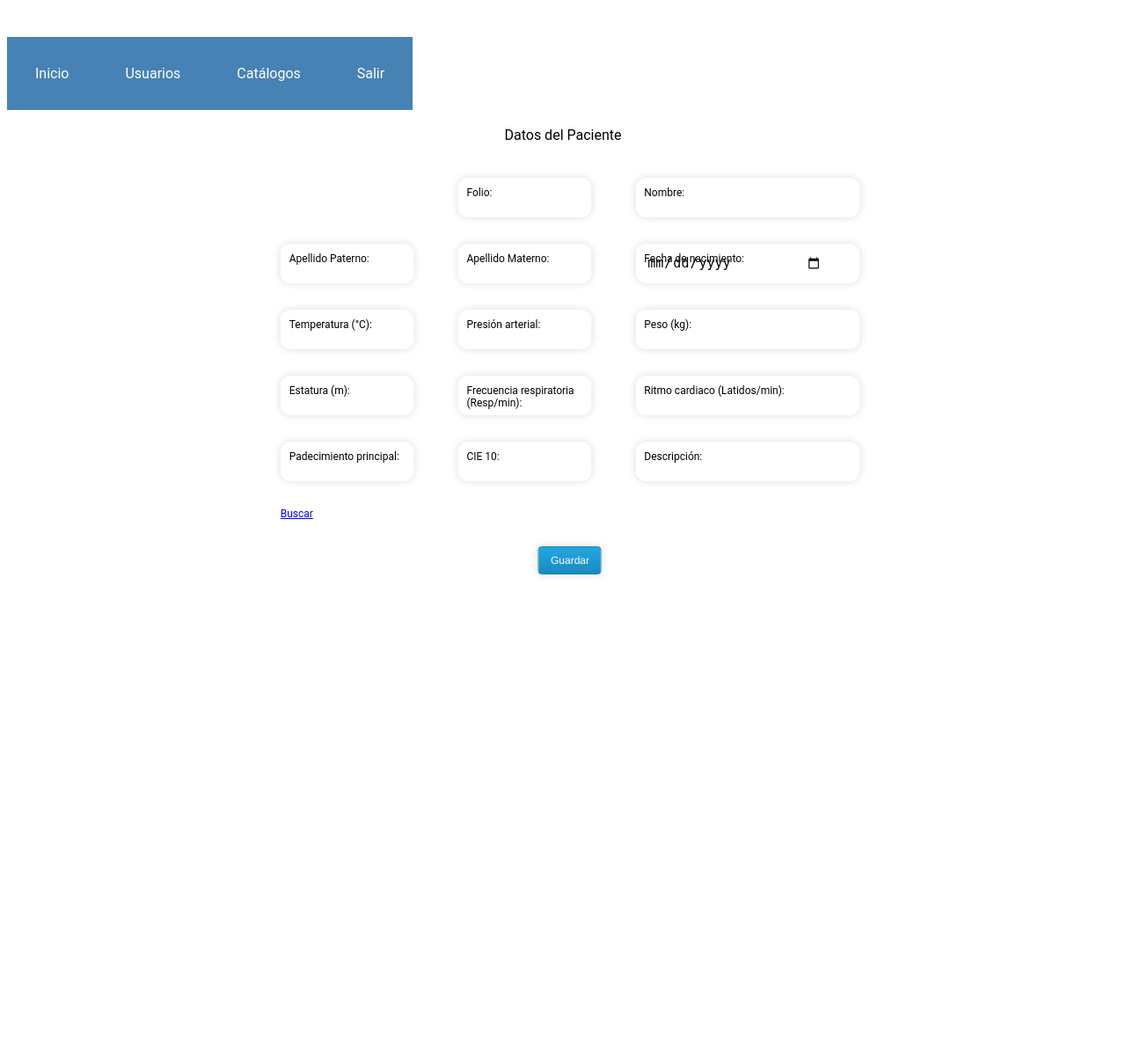
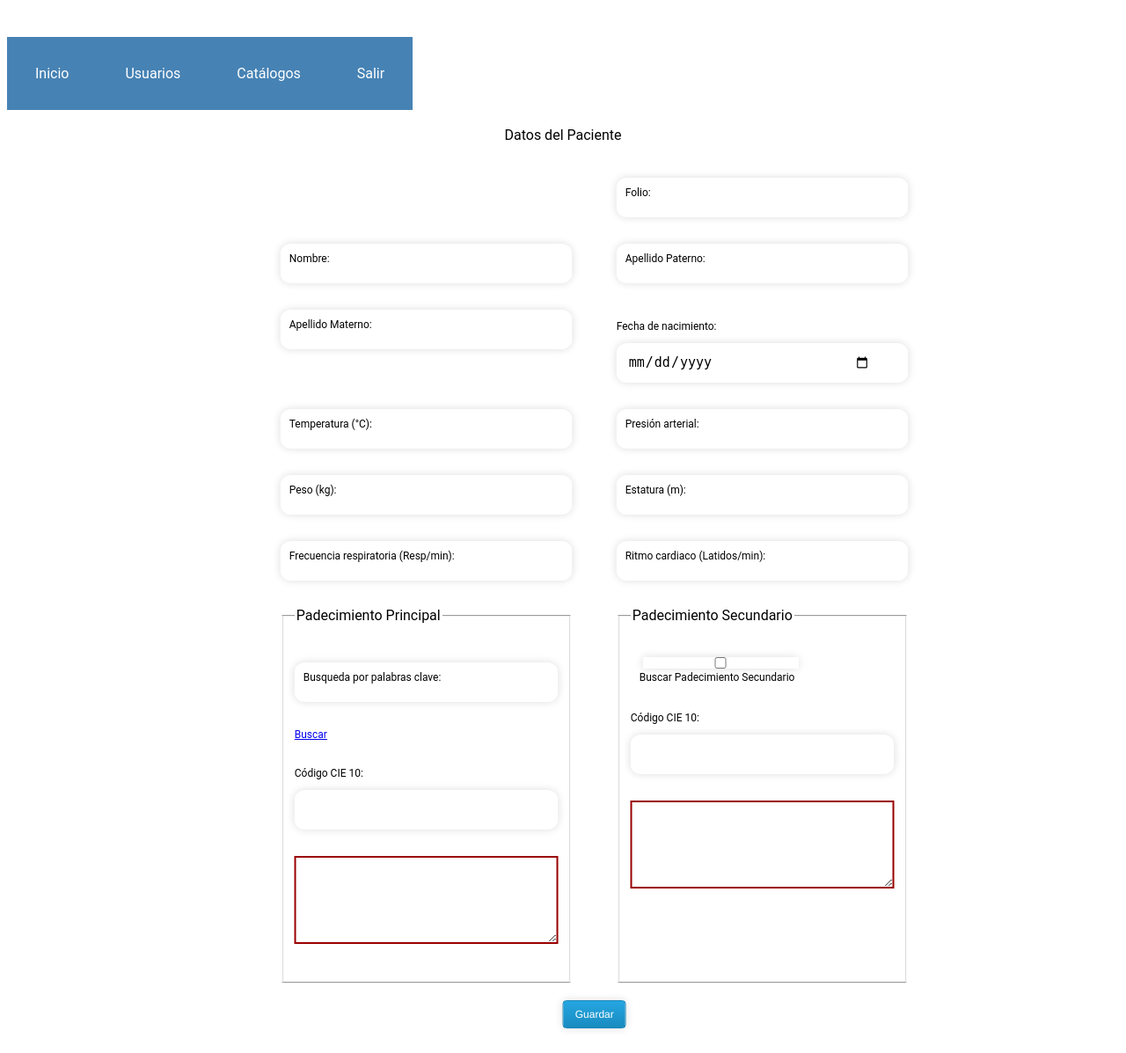
Before and after one commit to joelalonsov/PT2, a PHP site: page /Prescripcion/prescripcion.php in a window 1280 px wide; the page is wider, and only the part inside the window is pictured. Shown: the part 214-1411 px from the top of that part at 88% size. Before the commit the page ends 869 px from the top of that part, so only its background shows below. Run offline with PHP 8.4, Linux system fonts and the light colour scheme; the visitor is signed in with stand-in values (Sample User, id 1); some libraries are stand-ins or nearby versions.

Commit message:
Preliminar Padecimiento secundario

```diff
--- a/CSS/estilos.css
+++ b/CSS/estilos.css
@@ -119,10 +119,13 @@ main {
 	margin-right: 10px;
 }
 
-.formulario__grupo-terminos,
 .formulario__mensaje,
 .formulario__grupo-btn-enviar {
-	grid-column: span 3;
+	grid-column: span 2;
+}
+
+.formulario__grupo-terminos{
+	grid-column: span 1;
 }
 
 .formulario__mensaje {
@@ -194,6 +197,12 @@ main {
 	border: 3px solid #bb2929;
 }
 
+.estilotextarea {width:300px;height:100px;border: 2px solid #990000;}
+.estilotextarea:focus {
+	border: 3px solid #0075FF;
+	outline: none;
+	box-shadow: 3px 0px 30px rgba(163,163,163, 0.4);
+}
 
 /* ----- -----  Mediaqueries ----- ----- */
 @media screen and (max-width: 800px) {
--- a/Prescripcion/js/main.js
+++ b/Prescripcion/js/main.js
@@ -1,9 +1,7 @@
 const openModal = document.querySelector('.hero__cta');
 const modal = document.querySelector('.modal');
 const closeModal = document.querySelector('.modal__close');
-//const tabla_CIE_10 = document.querySelector('.modal__tabla');
 
-//const tabla = document.getElementById('table')
 
     var tabla = document.createElement("table");
 	tabla.setAttribute("id", "tabla_CIE_10");
@@ -12,74 +10,19 @@ openModal.addEventListener('click', (e)=>{
     e.preventDefault();
     modal.classList.add('modal--show');
     ContenidoTabla();
-    //copiarValor1(r02);
-    //numeroRenglon();
-    //const renglon =numeroRenglon();
-    //console.log("el valor del renglon en openModal es: " + numeroRenglon());
-    //copiarValor1('r'+ renglon +'1');
-    //copiarValor2('r'+ renglon +'2');
+
 });
 
-/*
-tabla.addEventListener('click', (e)=>{
-    numeroRenglon();
-    console.log("Entro a la tabla");
-    ContenidoTabla();
-    var renglon =numeroRenglon();
-    console.log("El valor del renglon seleccionado es: " + renglon);
-    renglonGlobal = renglon;
-    console.log("El valor del renglon global es " +renglonGlobal);
 
-    console.log("valor de renglon: " + renglonGlobal );
-});
-*/
 
 closeModal.addEventListener('click', (e)=>{
     e.preventDefault();
-    /*
-    console.log("El valor del renglon seleccionado en Close Modal es: " + numeroRenglon());
 
-    numeroRenglon();
-    var renglon =numeroRenglon();
-    console.log("El valor del renglon seleccionado es: " + numeroRenglon());
-    renglonGlobal = renglon;
-    console.log("El valor del renglon global es " +renglonGlobal);
-
-    console.log("valor de renglon: " + renglonGlobal );
-
-    copiarValor('r'+renglonGlobal+'1');
-    console.log('r'+renglonGlobal+'1');
-
-    copiarValor('r'+renglonGlobal+'2');
-    console.log('r'+renglonGlobal+'2');
-*/
-//var renglon =numeroRenglon();
-//console.log("el valor del renglon en closeModal es: " + renglon);
 
     modal.classList.remove('modal--show');
 });
 
-/*
-tabla_CIE_10.addEventListener('click',(e)=>{
-    e.stopPropagation();
-    console.log(e.target);
-});
-*/
-/*
-function copiarValor1(param) {
-    var valor = param.textContent; // Obtener el contenido del elemento de la tabla
-    document.getElementById('cie_10_id').value = valor; // Asignar el valor al campo de destino
-    //cerrarModal(); // Cerrar la ventana modal después de copiar el valor
-    console.log("El valor 1 es: " + valor);
-}
 
-function copiarValor2(param) {
-    var valor = param.textContent; // Obtener el contenido del elemento de la tabla
-    document.getElementById('cie_10_desc').value = valor; // Asignar el valor al campo de destino
-    console.log("El valor 2 es: " + valor);
-
-}
-*/
 
 function ContenidoTabla() {
     var tabla = document.getElementById("tabla_CIE_10");
@@ -100,31 +43,18 @@ function ContenidoTabla() {
             console.log("Contenido de la primera celda en la fila:", contenidoCelda1);
             console.log("Contenido de la segunda celda en la fila:", contenidoCelda2);
 
-            // Asignar el valor al campo de destino para cada columna
-            document.getElementById('cie_10_id').value = contenidoCelda1;
-            document.getElementById('cie_10_desc').value = contenidoCelda2;
+            // Obtener la casilla de verificación por su ID
+            var checkbox = document.getElementById('cb-Padecimiento_Secundario');
+
+            // Verificar si está seleccionada
+            if (checkbox.checked) {
+                document.getElementById('cie_10_id_2').value = contenidoCelda1;
+                document.getElementById('cie_10_desc_2').value = contenidoCelda2;
+            } else {
+                document.getElementById('cie_10_id').value = contenidoCelda1;
+                document.getElementById('cie_10_desc').value = contenidoCelda2;
+            }
+
         }
     });
 }
-
-
-/*
-function numeroRenglon(){
-    var tabla = document.getElementById("tabla_CIE_10");
-    var numeroRenglonSeleccionado;
-
-// Obtener todas las celdas de la tabla
-var celdas = tabla.getElementsByTagName("td");
-
-// Agregar un evento 'click' a cada celda
-for (var i = 0; i < celdas.length; i++) {
-  celdas[i].addEventListener("click", function() {
-    // Obtener el número de renglón de la celda seleccionada
-    numeroRenglonSeleccionado = this.parentNode.rowIndex; // Sumamos 1 porque rowIndex es base 0
-    //console.log("Número de renglón: " + numeroRenglonSeleccionado);
-
-  });
-}
-return numeroRenglonSeleccionado;
-}
-*/
--- a/Prescripcion/prescripcion.php
+++ b/Prescripcion/prescripcion.php
@@ -20,21 +20,8 @@ include('../CNX/cnxon.php');
 <link rel="stylesheet" href="../CSS/menu_H.css">
 <link rel="stylesheet" href="../CSS/modal.css">
 
+
 <link rel="stylesheet" href="https://cdnjs.cloudflare.com/ajax/libs/font-awesome/4.7.0/css/font-awesome.min.css">
-
-<!--script  type="text/javascript">
-
-		$(document).on("change","#CIE10", function(event)
-		{
-		let cie10=document.getElementById("CIE10").value;
-		console.log(cie10);
-
-		//$("#carga_tabla").html("<img src='loading.gif' height='65'/>");
-		$("#carga_tabla").load('tabla_cie.php?cie__10='+cie10);
-		});
-</script-->
-
-
 
 
 </head>
@@ -100,6 +87,7 @@ include('../CNX/cnxon.php');
 			<p id="carga_tabla">
 				</table>
 
+
 			</p>
 			<script>
 				//var tabla = document.createElement("table");
@@ -113,6 +101,7 @@ include('../CNX/cnxon.php');
 				<a href="#" class="modal__close">Cerrar</a>
 	</div>
 </section>
+
 
 <!--
 <h1>Ventana Modal</h1>
@@ -212,9 +201,10 @@ include('../CNX/cnxon.php');
 				<div class="row">
 					<div class="input-group">
 						<div class="formulario__grupo-input">
+							<p>Fecha de nacimiento:</p>
 							<input type="date" class="formulario__input" id="Fecha_nac" name="Fecha_nac" required>
 							<i class="formulario__validacion-estado fas fa-times-circle"></i>
-							<label for="Fecha_nac">Fecha de nacimiento:</label>
+							<label for="Fecha_nac"></label>
 						</div>
 
 					<p class="formulario__input-error">Solo puede contener formato fecha.</p>
@@ -312,6 +302,13 @@ include('../CNX/cnxon.php');
 				</div>
 			</div>
 
+
+
+
+<fieldset>
+<legend>Padecimiento Principal</legend>
+<br>
+<br>
 			<!--Grupo: Cat. CIE-10 -->
 			<div class="formulario__grupo" id="grupo__Padecimiento_Principal">
 				<div class="row">
@@ -341,7 +338,7 @@ include('../CNX/cnxon.php');
 									</script>
 
 						  			<i class="formulario__validacion-estado fas fa-times-circle"></i>
-									<label for="CIE10">Padecimiento principal:</label>
+									<label for="CIE10">Busqueda por palabras clave:</label>
 
 								</div>
 							</div>
@@ -349,6 +346,7 @@ include('../CNX/cnxon.php');
 							<div>
 	  							<!--input type="submit" onclick = "this.form.action = 'cat_cie_10_Result.php'; this.form.submit()" name="search" value="Buscar...1" class="styled-button-8" /-->
 								<a href="#" class="hero__cta">Buscar</a>
+
 
 							</div>
 	  					</div>
@@ -360,14 +358,18 @@ include('../CNX/cnxon.php');
 			</div>
 
 
+
+
+
 			<!--Grupo: CIE-10 Id -->
 			<div class="formulario__grupo" id="grupo__CIE_10_Id">
 				<div class="row">
 					<div class="input-group">
 						<div class="formulario__grupo-input">
-							<input type="text" class="formulario__input" id="cie_10_id" name="cie_10_id" required>
+							<p>Código CIE 10:</p>
+							<input type="text" class="formulario__input" id="cie_10_id" name="cie_10_id"  readonly required>
 							<i class="formulario__validacion-estado fas fa-times-circle"></i>
-							<label for="cie_10_id">CIE 10:</label>
+							<label for="cie_10_id"></label>
 						</div>
 
 					<p class="formulario__input-error">Solo puede contener hasta tres digitos..</p>
@@ -380,9 +382,30 @@ include('../CNX/cnxon.php');
 				<div class="row">
 					<div class="input-group">
 						<div class="formulario__grupo-input">
-							<input type="text" class="formulario__input" id="cie_10_desc" name="cie_10_desc" required>
+							<textarea class="estilotextarea" id="cie_10_desc" name="cie_10_desc" rows="5" readonly></textarea>
+							<!--input type="text" class="formulario__input" id="cie_10_desc" name="cie_10_desc" required-->
 							<i class="formulario__validacion-estado fas fa-times-circle"></i>
-							<label for="cie_10_desc">Descripción:</label>
+							<!--label for="cie_10_desc">Descripción:</label-->
+						</div>
+
+					<p class="formulario__input-error">Solo puede contener hasta tres digitos..</p>
+					</div>
+				</div>
+			</div>
+			</fieldset>
+
+
+			<fieldset>
+			<legend>Padecimiento Secundario</legend>
+			<br>
+
+			<!--Grupo: Check Box Padecimiento secundario -->
+			<div class="formulario__grupo" id="grupo__CheckBoxSecundario">
+				<div class="row">
+					<div class="input-group">
+						<div class="formulario__grupo-input">
+							<label><input type="checkbox" name="cb-Padecimiento_Secundario" id="cb-Padecimiento_Secundario"> Buscar Padecimiento Secundario</label><br>
+
 						</div>
 
 					<p class="formulario__input-error">Solo puede contener hasta tres digitos..</p>
@@ -390,6 +413,45 @@ include('../CNX/cnxon.php');
 				</div>
 			</div>
 
+			<br>
+			<!--Grupo: Cat. CIE-10 -->
+			<div class="formulario__grupo" id="grupo__Padecimiento_Secundario">
+			<!--Grupo: CIE-10 Id -->
+				<div class="formulario__grupo" id="grupo__CIE_10_Id_secundario">
+					<div class="row">
+						<div class="input-group">
+							<div class="formulario__grupo-input">
+								<p>Código CIE 10:</p>
+								<input type="text" class="formulario__input" id="cie_10_id_2" name="cie_10_id_2"  readonly required>
+								<i class="formulario__validacion-estado fas fa-times-circle"></i>
+								<label for="cie_10_id"></label>
+							</div>
+
+						<p class="formulario__input-error">Solo puede contener hasta tres digitos..</p>
+						</div>
+					</div>
+				</div>
+
+				<!--Grupo: CIE-10 Descripción -->
+				<div class="formulario__grupo" id="grupo__CIE_10_Descripcion_2">
+					<div class="row">
+						<div class="input-group">
+							<div class="formulario__grupo-input">
+								<textarea class="estilotextarea" id="cie_10_desc_2" name="cie_10_desc_2" rows="5" readonly></textarea>
+								<!--input type="text" class="formulario__input" id="cie_10_desc" name="cie_10_desc" required-->
+								<i class="formulario__validacion-estado fas fa-times-circle"></i>
+								<!--label for="cie_10_desc">Descripción:</label-->
+							</div>
+
+						<p class="formulario__input-error">Solo puede contener hasta tres digitos..</p>
+						</div>
+					</div>
+				</div>
+			</div>
+			</fieldset>
+
+
+									<br>
 			<div class="formulario__grupo formulario__grupo-btn-enviar">
 				<div class="row">
 					<input type="submit" value = Guardar class="styled-button-8"/>
```
